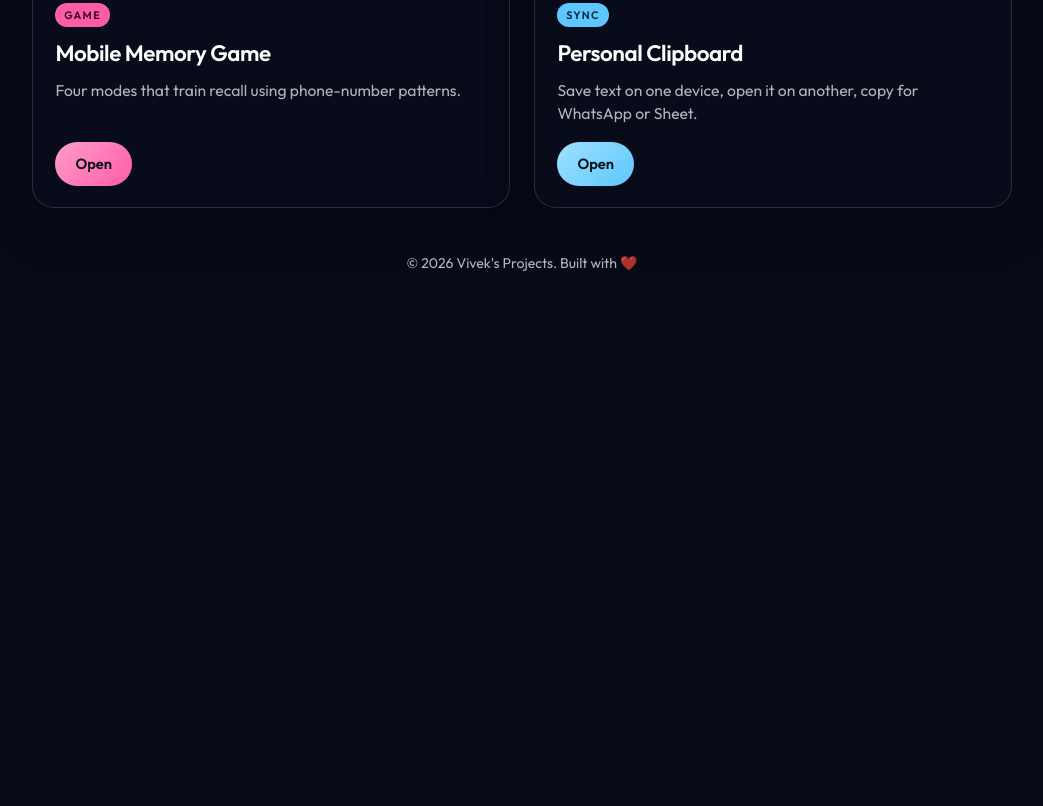
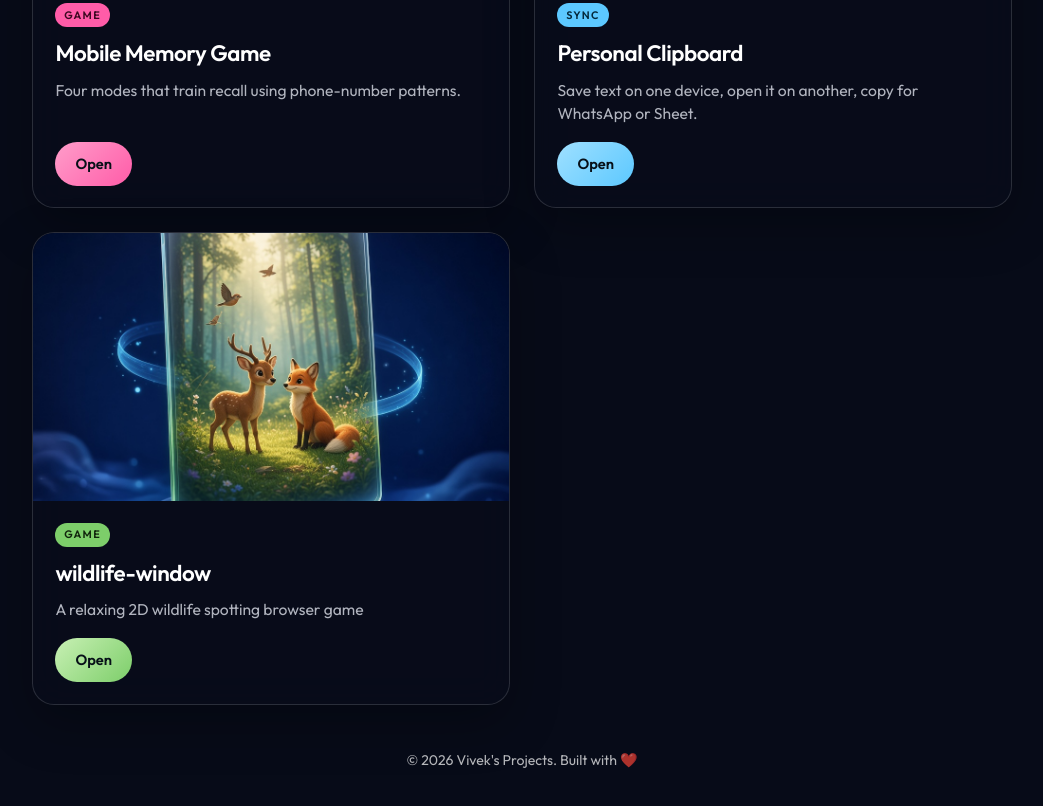
Before and after one commit to viveknv01/MyJsApps, a plain HTML site: page index.html in a window 1280 px wide. Shown: the part 1152-1958 px from the top of the page, without its empty margins (118-1161 px from the left). Before the commit the page ends 1475 px from the top, so only its background shows below. Drawn offline with Linux system fonts and the light colour scheme.

Commit message:
Add wildlife-window to the project hub.
Surface the relaxing wildlife spotting game beside the other projects.

Co-authored-by: Cursor <cursoragent@cursor.com>

```diff
--- a/index.html
+++ b/index.html
@@ -132,6 +132,18 @@
                     <a class="project-btn" href="Task-List/index.html">Open</a>
                 </div>
             </article>
+
+            <article class="project-card" data-project="wildlife-window" style="--delay: 0.32s">
+                <div class="card-media">
+                    <img src="assets/card-wildlife.jpg" alt="" width="800" height="800">
+                </div>
+                <div class="card-body">
+                    <span class="tag">Game</span>
+                    <h3>wildlife-window</h3>
+                    <p>A relaxing 2D wildlife spotting browser game</p>
+                    <a class="project-btn" href="https://viveknv01.github.io/wildlife-window-project/" target="_blank" rel="noopener noreferrer">Open</a>
+                </div>
+            </article>
         </main>
 
         <footer class="footer">
--- a/styles.css
+++ b/styles.css
@@ -14,6 +14,7 @@
     --calc: #2ee6c8;
     --memory: #ff5ca8;
     --clip: #5cc8ff;
+    --wildlife: #7dce6a;
 }
 
 html {
@@ -154,6 +155,7 @@ img {
 .project-card[data-project="just-calc"]:hover { border-color: rgba(46, 230, 200, 0.55); }
 .project-card[data-project="memory-game"]:hover { border-color: rgba(255, 92, 168, 0.55); }
 .project-card[data-project="task-list"]:hover { border-color: rgba(92, 200, 255, 0.55); }
+.project-card[data-project="wildlife-window"]:hover { border-color: rgba(125, 206, 106, 0.55); }
 
 .card-media {
     position: relative;
@@ -208,6 +210,10 @@ img {
     color: #04283a;
     background: var(--clip);
 }
+.project-card[data-project="wildlife-window"] .tag {
+    color: #10240c;
+    background: var(--wildlife);
+}
 
 .project-card h3 {
     font-size: clamp(1.15rem, 2.4vw, 1.4rem);
@@ -243,6 +249,7 @@ img {
 .project-card[data-project="just-calc"] .project-btn { background: linear-gradient(135deg, #7ff5e4, #2ee6c8); }
 .project-card[data-project="memory-game"] .project-btn { background: linear-gradient(135deg, #ff9dca, #ff5ca8); }
 .project-card[data-project="task-list"] .project-btn { background: linear-gradient(135deg, #9fe0ff, #5cc8ff); }
+.project-card[data-project="wildlife-window"] .project-btn { background: linear-gradient(135deg, #c8f0b4, #7dce6a); }
 
 .project-btn:hover {
     transform: translateY(-2px);
```
Also changed, not shown: assets/card-wildlife.jpg (added).
